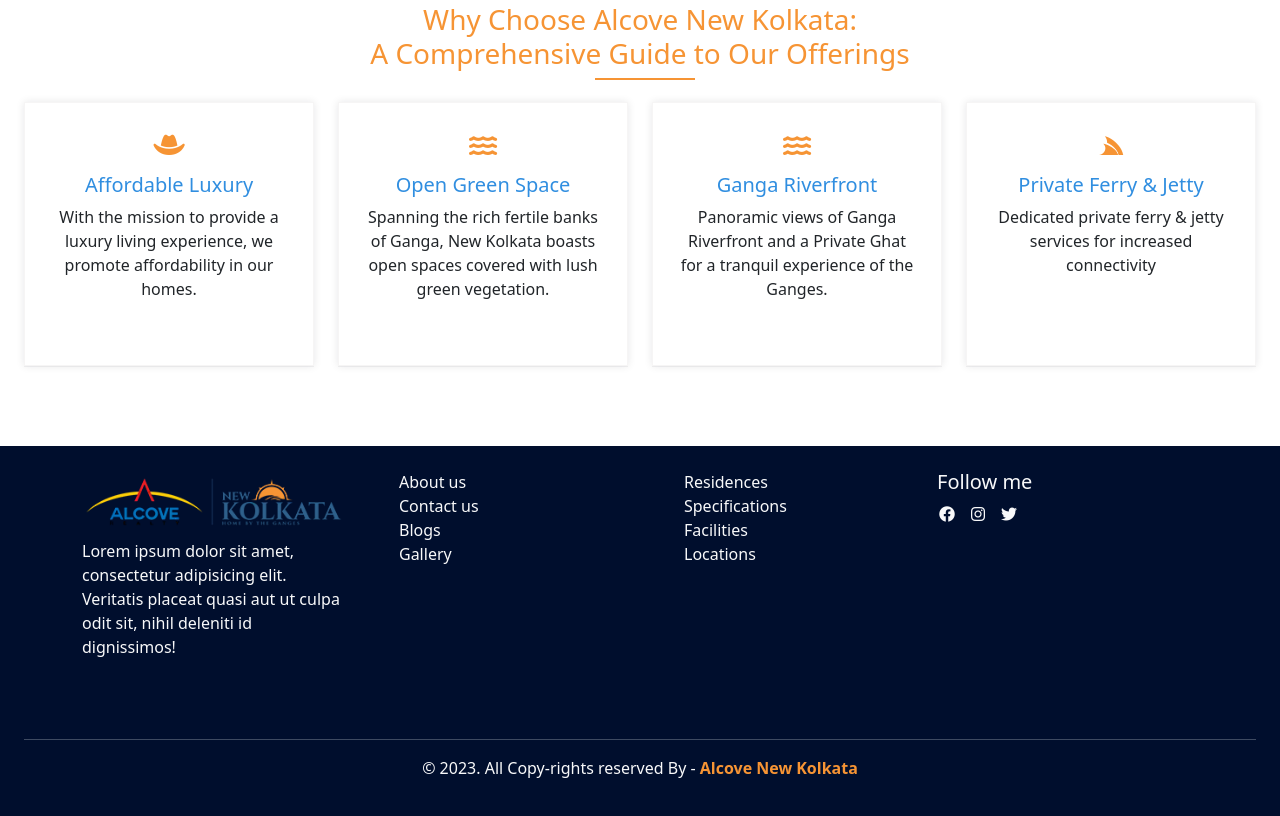
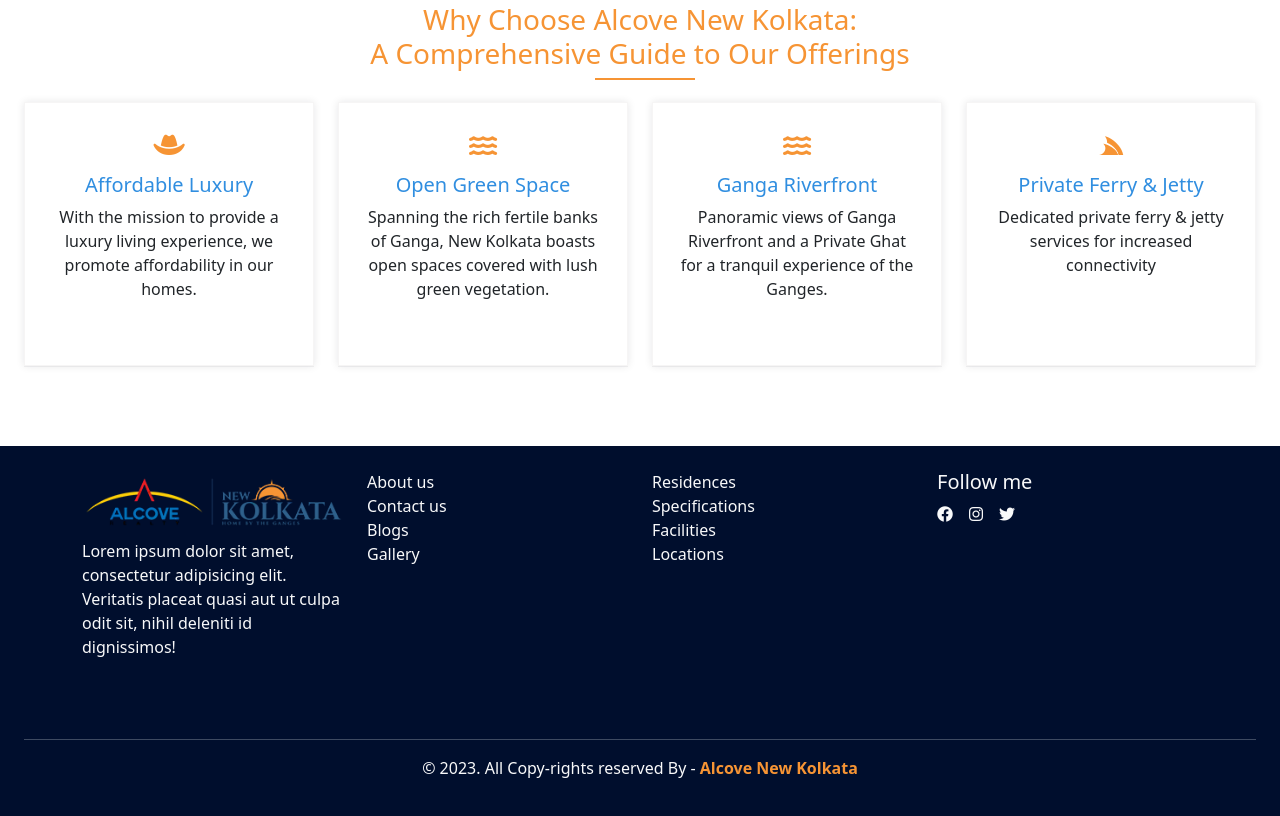
Before and after one commit to gandharvajha/Home-Builder, a plain HTML site: page index.html in a window 1280 px wide. Shown: the part 5062-5878 px from the top of the page. Drawn offline with nearby package versions, Linux system fonts and the light colour scheme.

Commit message:
update code

```diff
--- a/index.css
+++ b/index.css
@@ -85,10 +85,11 @@ span.icon-styl {
 }
 .footerli{
     list-style-type: none;
+    padding:0px;
 }
-ul.text-light.footerli.d-flex.gap-3 {
+/* ul.text-light.footerli.d-flex.gap-3 {
     margin-left: -30px;
-}
+} */
 @media only screen and (max-width: 576px) {
     .mobile-view{
         display:none;
```
